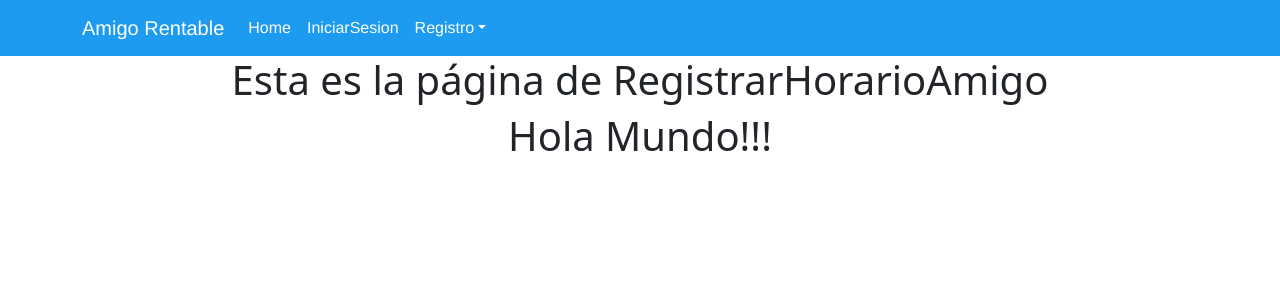
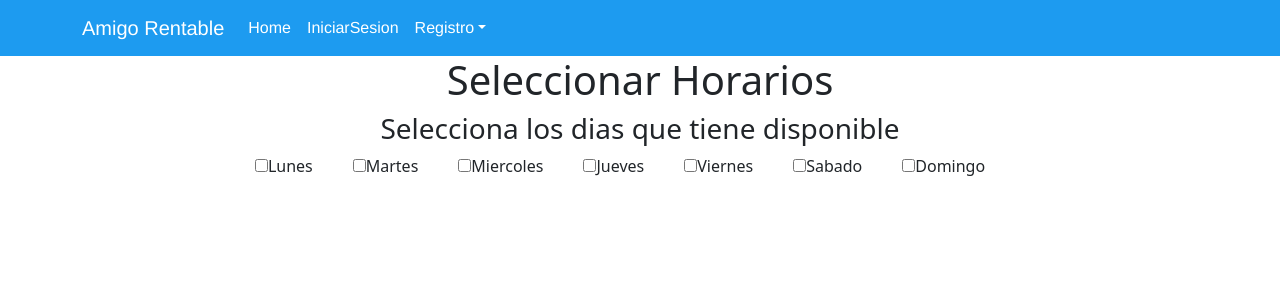
Before and after one commit to Emanuelpc/AppRentarAmigos, a React (Create React App) app in the folder cliente/: page /RegistrarHorarioAmigo in a window 1280 px wide. Shown: the top 300 px of the page. Built offline with nearby package versions, Linux system fonts and the light colour scheme.

Commit message:
Avance Frontend RegistrarAmigoHorario

```diff
--- a/cliente/src/RegistrarHorarioAmigo.css
+++ b/cliente/src/RegistrarHorarioAmigo.css
@@ -0,0 +1,3 @@
+.Checkbox form > label {
+    margin-right: 40px; /* Espacio horizontal entre cada checkbox y su etiqueta */
+  }
--- a/cliente/src/RegistrarHorarioAmigo.jsx
+++ b/cliente/src/RegistrarHorarioAmigo.jsx
@@ -1,12 +1,39 @@
 import Navbar from "./Componentes/Navbar";
+import { useState } from "react";
+import './RegistrarHorarioAmigo.css';
+import React from "react";
+
 function RegistrarHorarioAmigo() {
     return (
       <div>
         <Navbar/>
-      <h1>Esta es la página de RegistrarHorarioAmigo</h1>
-      <h1>Hola Mundo!!!</h1>
+      <h1>Seleccionar Horarios</h1>
 
+      <h3>Selecciona los dias que tiene disponible</h3>
+          <div className="Checkbox">
+            <form>
+            <input type="checkbox" id="lunes" name="lunes" value="lunes"/>
+            <label for="lunes">Lunes</label>
 
+            <input type="checkbox" id="martes" name="martes" value="martes"/>
+            <label for="martes"> Martes</label>
+
+            <input type="checkbox" id="miercoles" name="miercoles" value="miercoles"/>
+            <label for="miercoles"> Miercoles</label>
+
+            <input type="checkbox" id="jueves" name="jueves" value="jueves"/>
+            <label for="jueves"> Jueves</label>
+
+            <input type="checkbox" id="viernes" name="viernes" value="viernes"/>
+            <label for="viernes"> Viernes</label>
+
+            <input type="checkbox" id="sabado" name="sabado" value="sabado"/>
+            <label for="sabado"> Sabado</label>
+
+            <input type="checkbox" id="domingo" name="domingo" value="domingo"/>
+            <label for="domingo"> Domingo</label>
+            </form>
+          </div>
       </div>
     );
   }
```
